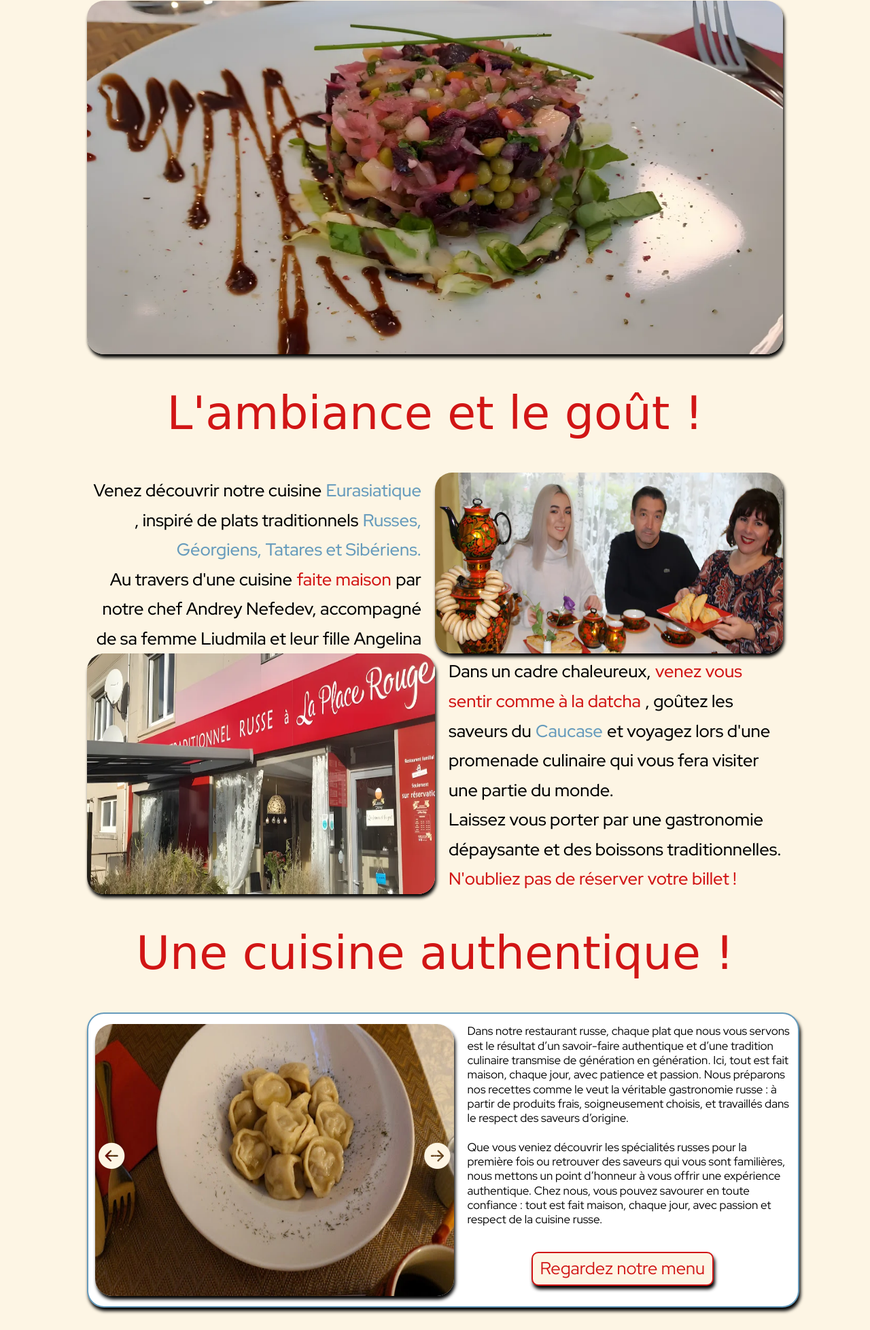
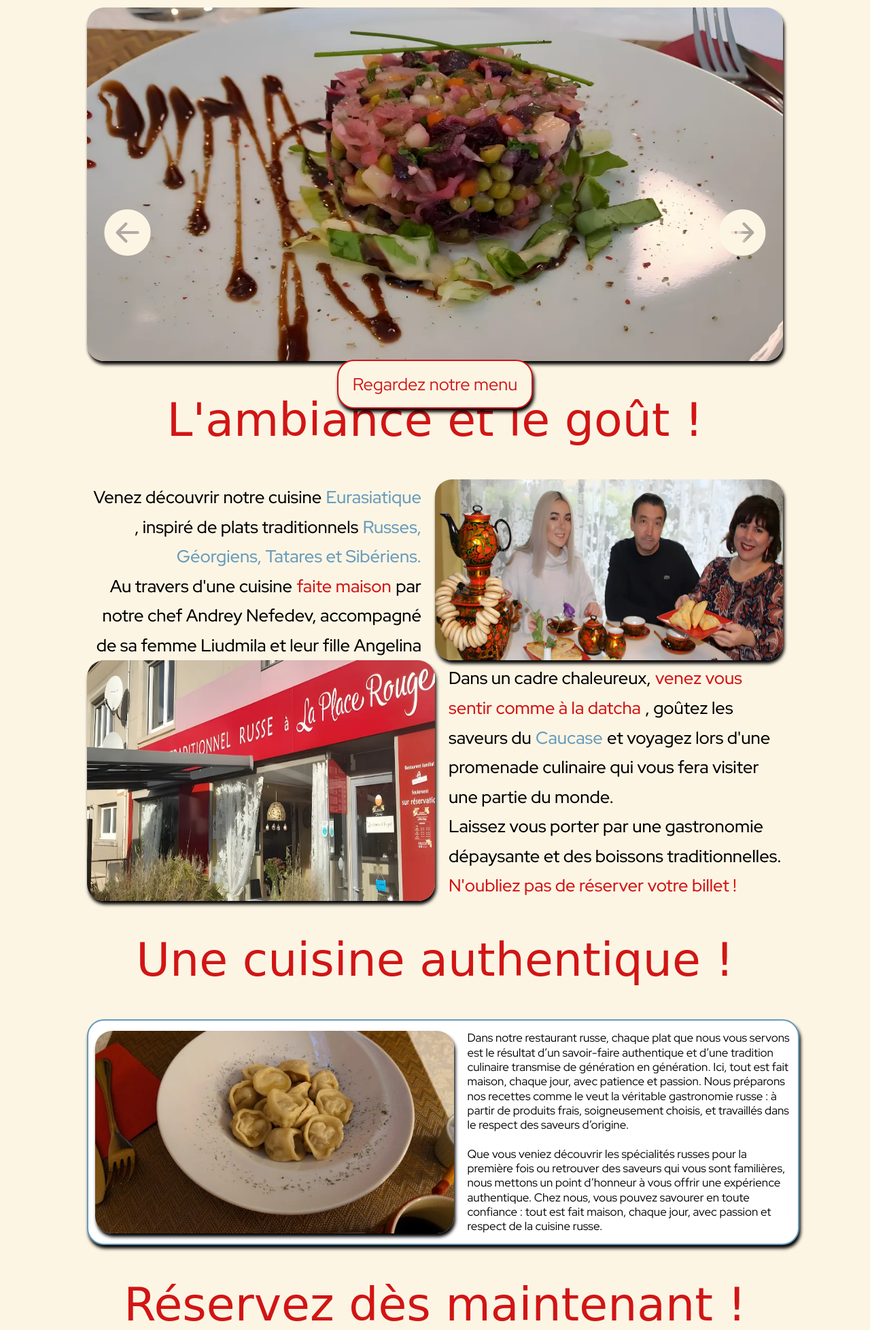
Before and after one commit to EmyKwint/ProjetLPR, a plain HTML site: page index.html in a window 1280 px wide. Shown: the part 132-2088 px from the top of the page at 68% size. Drawn offline with nearby package versions, Linux system fonts and the light colour scheme; a script that the page names is missing; a web font is replaced by a local one.

Commit message:
modifications du hero, remise en place des fichiers _scss

```diff
--- a/index.html
+++ b/index.html
@@ -75,7 +75,13 @@
                         src="assets/img/hero_img_1.webp"
                         alt="img salade vinegrette"
                         loading="lazy" >
+                    <i class="bi bi-arrow-left-circle-fill  hero__arrow-left"></i>
+                    <i class="bi bi-arrow-right-circle-fill hero__arrow-right"></i>
+                    <div class="btn btn-cta">
+                        <a class="text" href="carte.html">Regardez notre menu</a>
+                    </div>
             </div>
+
     </section>
 
 
@@ -129,8 +135,7 @@
                     class="img__carroussel"
                     src="assets/img/carroussel/plat1_1.webp"
                     alt="image d un plat"  />
-                <i class="bi bi-arrow-left-circle-fill  carroussel__arrow-left"></i>
-                <i class="bi bi-arrow-right-circle-fill carroussel__arrow-right"></i>
+
            </div>
             <div class="index__middle__carroussel-description">
                 <div class="index__middle__p">
@@ -140,9 +145,7 @@
                         Que vous veniez découvrir les spécialités russes pour la première fois ou retrouver des saveurs qui vous sont familières, nous mettons un point d’honneur à vous offrir une expérience authentique. Chez nous, vous pouvez savourer en toute confiance : tout est fait maison, chaque jour, avec passion et respect de la cuisine russe.
                     </p>
                 </div>
-                <div class="btn">
-                    <a class="text btn-cta" href="carte.html">Regardez notre menu</a>
-                </div>
+
             </div>
         </div>
 
--- a/src/css/base/_main.scss
+++ b/src/css/base/_main.scss
@@ -9,6 +9,7 @@ body {
 }
 
 h2 {
+  position: relative;
   text-align: center;
   color: $primary;
   font-size: $font_xxl;
--- a/src/css/components/_btn.scss
+++ b/src/css/components/_btn.scss
@@ -8,42 +8,48 @@
 }
 
 .btn-cta {
+    display: flex;
+    flex-direction: row;
+    justify-content: center;
+    position: absolute;
+    top: 80%;
     border: solid 2px  $primary;
-    border-radius: 10px;
+    border-radius: 25px;
     background-color: $background;
-    padding: 1rem;
+    padding: 2rem;
     box-shadow: $shadow;
-    justify-content: center;
+    z-index: 2;
 }
 
 .btn-cta:hover {
     box-shadow: $inner_shadow;
 }
 
-.carroussel__arrow-left {
-    font-size: $font_xl;
+.hero__arrow-left {
+    z-index: 1;
+    font-size: $font_xxl;
     color: $background;
     position: absolute;
-    top: 175px;
-    left: 5px;
+    top: 55%;
+    left: 12%;
         &:hover {
         text-shadow:
         1px .5px 1px $background_blur;
         }
 }
 
-.carroussel__arrow-right {
-    font-size: $font_xl;
+.hero__arrow-right {
+    z-index: 1;
+    font-size: $font_xxl;
     color: $background;
     position: absolute;
-    top: 175px;
-    right: 5px;
+    top: 55%;
+    right: 12%;
         &:hover {
         text-shadow:
         1px .5px 1px $background_blur;
         }
 }
-
 .fill {
     position: absolute;
     font-size: $font_xl;
--- a/src/css/components/_hero.scss
+++ b/src/css/components/_hero.scss
@@ -1,7 +1,7 @@
 @use '../utils/variables' as *;
 
 .hero {
-    margin-top: 25px;
+    margin-top: 35px;
     padding: 0;
 }
 
@@ -11,8 +11,10 @@
 }
 
 .hero__img {
+    position: relative;
     width:80%;
     height: auto    ;
     border-radius: 25px;
     box-shadow: $shadow;
+    z-index: 0;
 }
--- a/src/css/utils/_variables.scss
+++ b/src/css/utils/_variables.scss
@@ -12,7 +12,7 @@ $error: #F00020;
 $danger: #C9D007;
 
 $shadow: 2px 5px 5px black;
-$inner_shadow: inset 0px 5px 5px black;
+$inner_shadow: inset 5px 10px 15px rgb(0,0,0,100%);
 
 $font_uxxl: 12.8rem;
 $font_xxl: 6.4rem;
```
Also changed, not shown: src/css/style.css, 1 other file.
